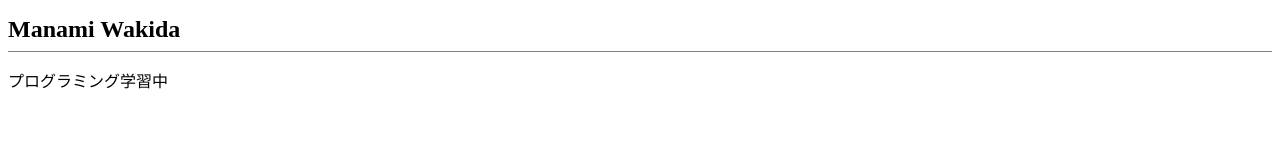
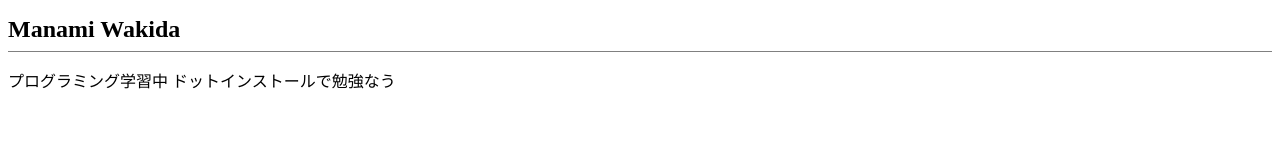
Before and after one commit to mnm0w0gum/langsamdeutsch, a plain HTML site: page index.html in a window 1280 px wide. Drawn offline with Linux system fonts and the light colour scheme.

Commit message:
Add files via upload

```diff
--- a/index.html
+++ b/index.html
@@ -8,6 +8,6 @@
 </head>
 <body>
     <h1>Manami Wakida</h1>
-    <p>プログラミング学習中</p>
+    <p>プログラミング学習中 ドットインストールで勉強なう</p>
 </body>
 </html>
```
